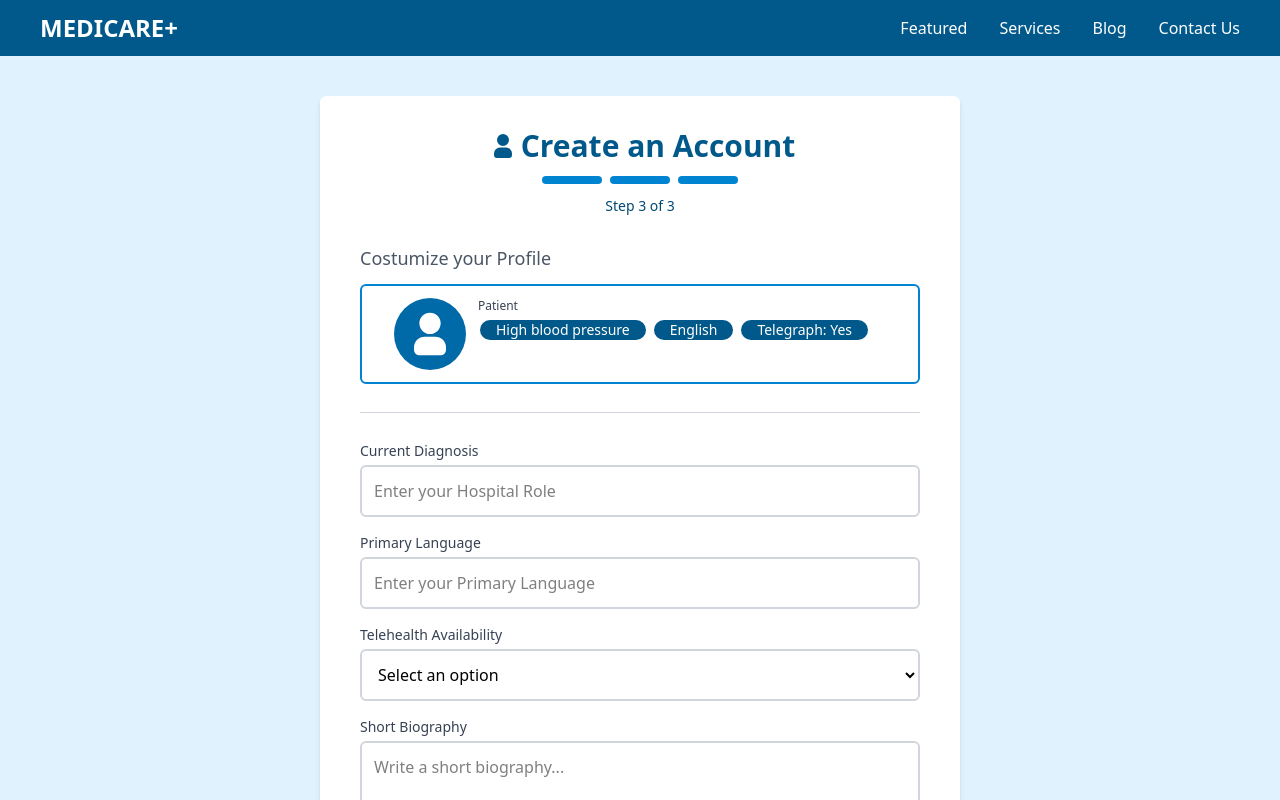
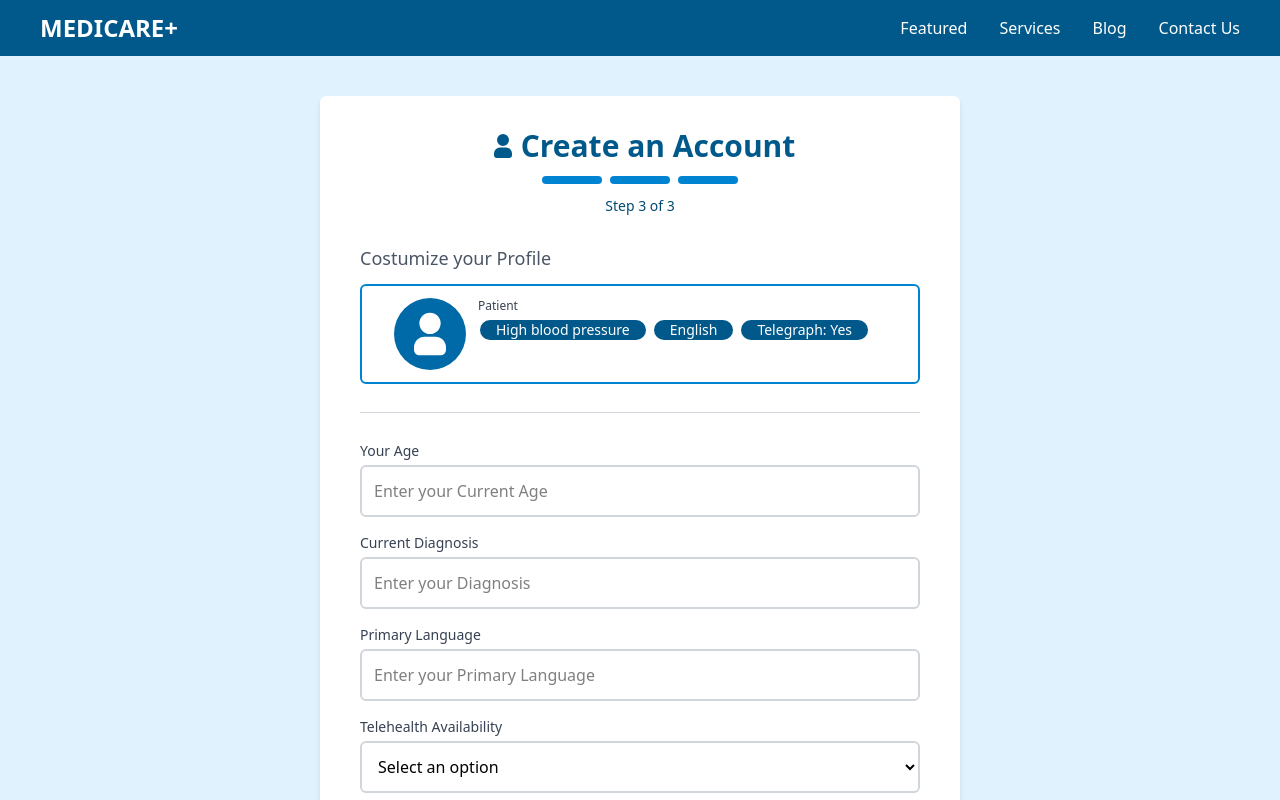
Before and after one commit to XuanGiaHanNguyen/MediCare-, a React (Vite) app in the folder frontend/: page /patprofile in a window 1280 px wide. Shown: the top 800 px of the page. Built offline with nearby package versions, Linux system fonts and the light colour scheme.

Commit message:
updated patient's info

```diff
--- a/frontend/src/pages/AuthSteps/CreateProfile/Patient.jsx
+++ b/frontend/src/pages/AuthSteps/CreateProfile/Patient.jsx
@@ -16,6 +16,8 @@ function Patient (){
     const [Language, setLanguage] = useState('')
     const [Tele, setTele] = useState()
     const [Bio, setBio] = useState("")
+    const [Phone, setPhone] = useState("")
+    const [Age, setAge] = useState('')
 
     const userId = localStorage.getItem("Id")
     const name = sessionStorage.getItem("Name")
@@ -27,16 +29,18 @@ function Patient (){
             userId: userId,
             language: Language,
             tele_avail: Tele,
+            phone: Tele === "No" ? "Not given" : (Phone || "Not given"),
+            age: Age,
             bio: Bio,
             diagnosis: Diagnosis
         }
         const response = await axios.post(API_ROUTES.CREATE_PATIENT, Object)
+
         if (response.status === 200){
             navigate("/loading")
         } else {
             toast.error("Cannot submit changes")
         }
-
 
     };
 
@@ -88,16 +92,30 @@ function Patient (){
 
                 <div className="w-full space-y-4">
                     <div>
-                        <label htmlFor="role" className="block text-sm font-medium text-gray-700 mb-1">
+                        <label htmlFor="age" className="block text-sm font-medium text-gray-700 mb-1">
+                            Your Age
+                        </label>
+                        <input
+                            type="text"
+                            id="age"
+                            name="age"
+                            onChange={(e)=> setAge(e.target.value)}
+                            className="w-full px-3 py-3 border-2 border-gray-300 rounded-md focus:outline-none focus:border-sky-600 focus:ring-1 focus:ring-sky-600"
+                            placeholder="Enter your Current Age"
+                        />
+                    </div>
+
+                    <div>
+                        <label htmlFor="diagnosis" className="block text-sm font-medium text-gray-700 mb-1">
                             Current Diagnosis
                         </label>
                         <input
                             type="text"
-                            id="role"
-                            name="role"
+                            id="diagnosis"
+                            name="diagnosis"
                             onChange={(e)=> setDiagnosis(e.target.value)}
                             className="w-full px-3 py-3 border-2 border-gray-300 rounded-md focus:outline-none focus:border-sky-600 focus:ring-1 focus:ring-sky-600"
-                            placeholder="Enter your Hospital Role"
+                            placeholder="Enter your Diagnosis"
                         />
                     </div>
 
@@ -131,6 +149,25 @@ function Patient (){
                         </select>
                     </div>
 
+                    {/* Phone number field - shows only when Telehealth is Yes */}
+                    {Tele === "Yes" && (
+                        <div>
+                            <label htmlFor="phone" className="block text-sm font-medium text-gray-700 mb-1">
+                                Phone Number <span className="text-red-500">*</span>
+                            </label>
+                            <input
+                                type="tel"
+                                id="phone"
+                                name="phone"
+                                value={Phone}
+                                onChange={(e)=> setPhone(e.target.value)}
+                                className="w-full px-3 py-3 border-2 border-gray-300 rounded-md focus:outline-none focus:border-sky-600 focus:ring-1 focus:ring-sky-600"
+                                placeholder="Enter your phone number"
+                                required
+                            />
+                        </div>
+                    )}
+
                     <div>
                         <label htmlFor="shortBio" className="block text-sm font-medium text-gray-700 mb-1">
                             Short Biography
```
Also changed, not shown: 1 other file (tests, documents, lock files or other folders).
